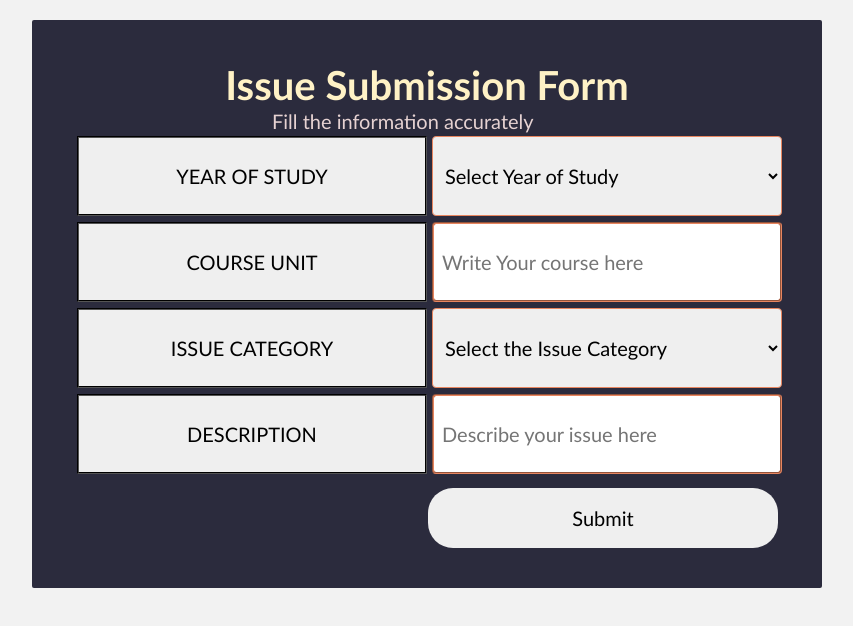
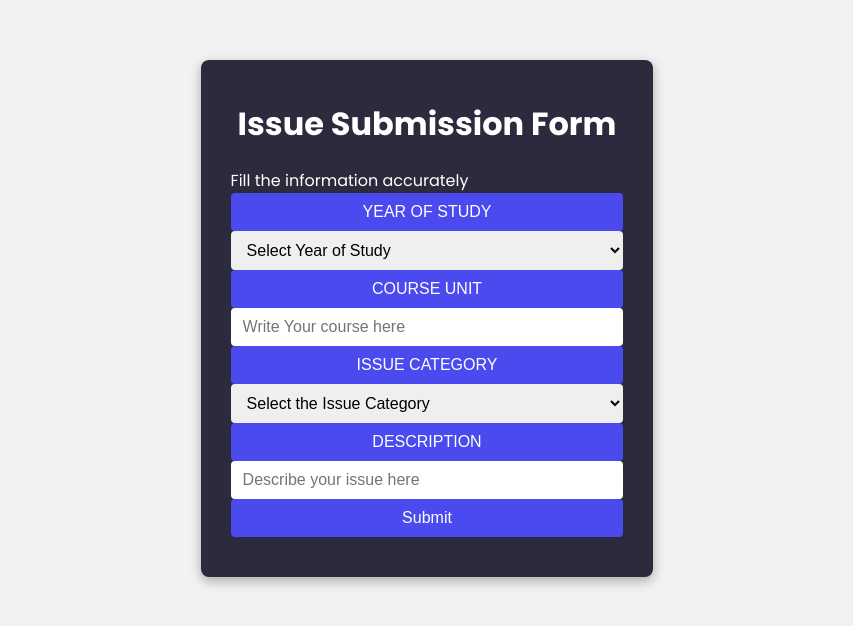
Before and after one commit to MORISON-K/AITS, a React (Vite) app in the folder client/aits_frontend/: page /IssueSubmission-Page in a window 1280 px wide. Shown: the top 626 px of the page, without its empty margins (213-1066 px from the left). Built offline with nearby package versions, Linux system fonts and the light colour scheme; no server answers.

Commit message:
modified the issue submission forrm

```diff
--- a/client/aits_frontend/src/App.css
+++ b/client/aits_frontend/src/App.css
@@ -193,59 +193,46 @@
 }
 
 
-/* styling for the issue submission form */
-.issueForm{
+/* Styling for the issue submission form */
+.issueForm {
 	display: flex;
+	flex-direction: column;
 	align-items: center;
-	flex-direction: column;
-	margin: 20px auto;
-	border-radius: 2px;
-	padding: 40px;
+	max-width: 600px;         /* Restrict form width for better readability */
+	margin: 60px auto;        /* Center the form */
+	padding: 40px 30px;       /* Slightly more horizontal padding */
+	border-radius: 8px;       /* Smooth, modern rounded corners */
 	background-color: #2b2b3d;
+	box-shadow: 0 4px 12px rgba(0, 0, 0, 0.3);  /* Add subtle shadow */
+	color: #ffffff;           /* Make sure text is visible on dark background */
+	gap: 20px;                /* Add space between form elements */
 	/* background-image: url("../public/backimg.jpeg"); */
+	 /* background-size: cover;  */
+	/* background-position: center; */
+  }
 
+  /*  Improve form element spacing inside .issueForm */
+  .issueForm input,
+  .issueForm textarea,
+  .issueForm select,
+  .issueForm button {
+	width: 100%;
+	padding: 10px 12px;
+	border-radius: 4px;
+	border: none;
+	font-size: 1rem;
+  }
 
-}
+  .issueForm button {
+	background-color: #4a4aef;
+	color: white;
+	cursor: pointer;
+	transition: background-color 0.3s ease;
+  }
 
-.issueLabel {
-	margin-left: 200px;
-	color: rgb(230, 210, 210);
-	font-size: 20px;
-	font-family: 'Gill Sans', 'Gill Sans MT', Calibri, 'Trebuchet MS', sans-serif;
-}
-
-.issueh1 {
-	color: var(--light-yellow);
-	font-size: 40px;
-	margin-top: 1px;
-	font-family: 'Gill Sans', 'Gill Sans MT', Calibri, 'Trebuchet MS', sans-serif;
-}
-.issueButton,
-.issueSubmit-button,
-.issueContent {
-	width: 350px;
-	padding: 8px;
-	margin-left: 5px;
-	height: 80px;
-	font-size: 20px;
-	border-style: groove;
-	font-family: 'Gill Sans', 'Gill Sans MT', Calibri, 'Trebuchet MS', sans-serif;
-}
-
-.issueContent {
-	border-color: #e7855f;
-	border-radius: 4px;
-	margin-bottom: 6px;
-}
-
-.issueSubmit-button {
-	margin-left: 356px;
-	border-radius: 25px;
-	border-style: none;
-	margin-top: 8px;
-	height: 60px;
-
-}
+  .issueForm button:hover {
+	background-color: #3e4481;
+  }
 
 
 /* student dash board new new */
```
